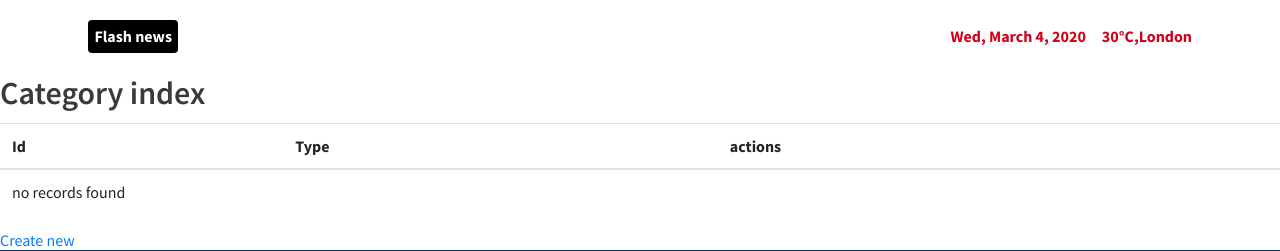
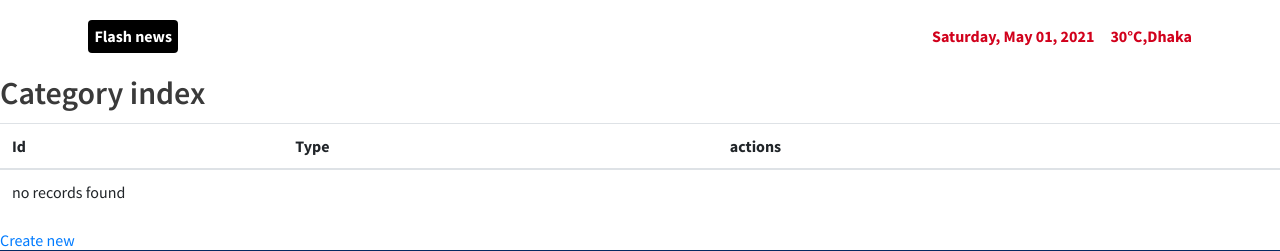
Before and after one commit to amin-arif/News-Portal, a Symfony app: template templates/category/index.html.twig in a window 1280 px wide. Shown: the part 131-382 px from the top of the page. Run offline with Twig, Linux system fonts and the light colour scheme; the template is opened without the code that fills it, so the values that code supplies are empty; some libraries are stand-ins or nearby versions.

Commit message:
set current time

```diff
--- a/templates/base.html.twig
+++ b/templates/base.html.twig
@@ -163,8 +163,9 @@
                             </p>
                         </div>
                         <div class="d-flex">
-                            <span class="mr-3 text-danger">Wed, March 4, 2020</span>
-                            <span class="text-danger">30°C,London</span>
+                            <span class="mr-3 text-danger">{{ 'now'|date("l, F d, Y", "asia/dhaka") }}</span>
+{#                            <span class="mr-3 text-danger">{{ 'now'|date("l, F jS, Y \\a\\t h:ia", "asia/dhaka") }}</span>#}
+                            <span class="text-danger">30°C,Dhaka</span>
                         </div>
                     </div>
                 </div>
```
